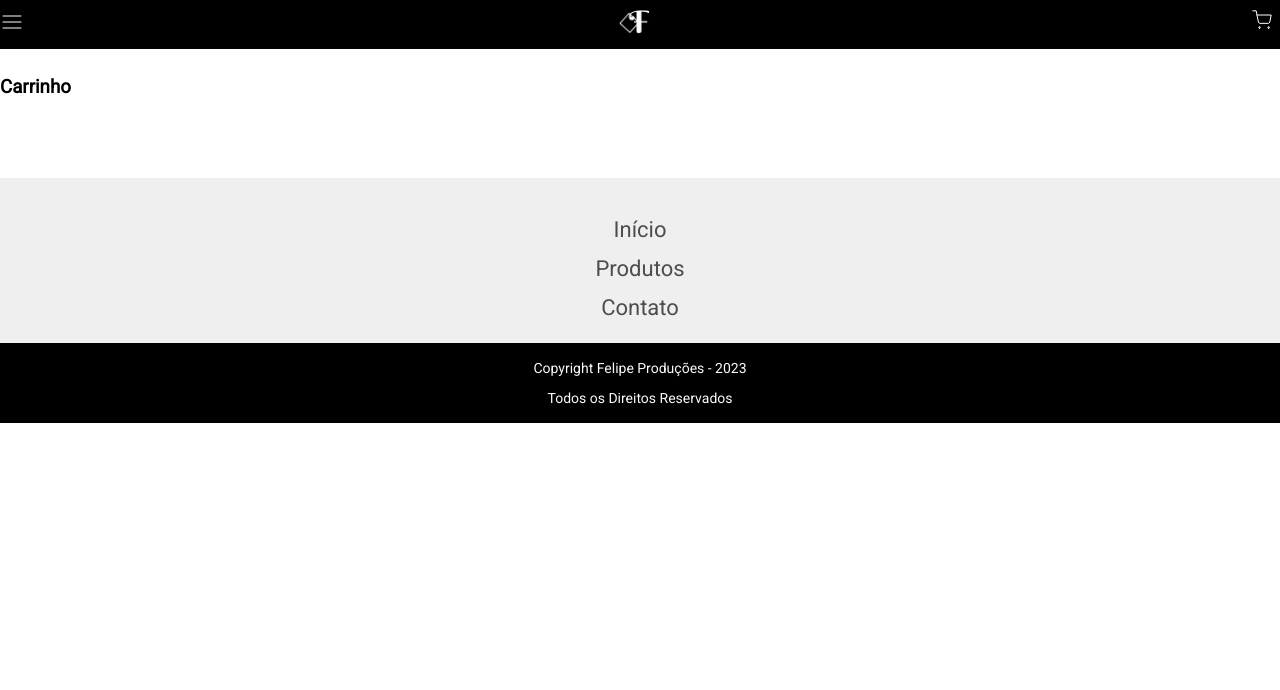
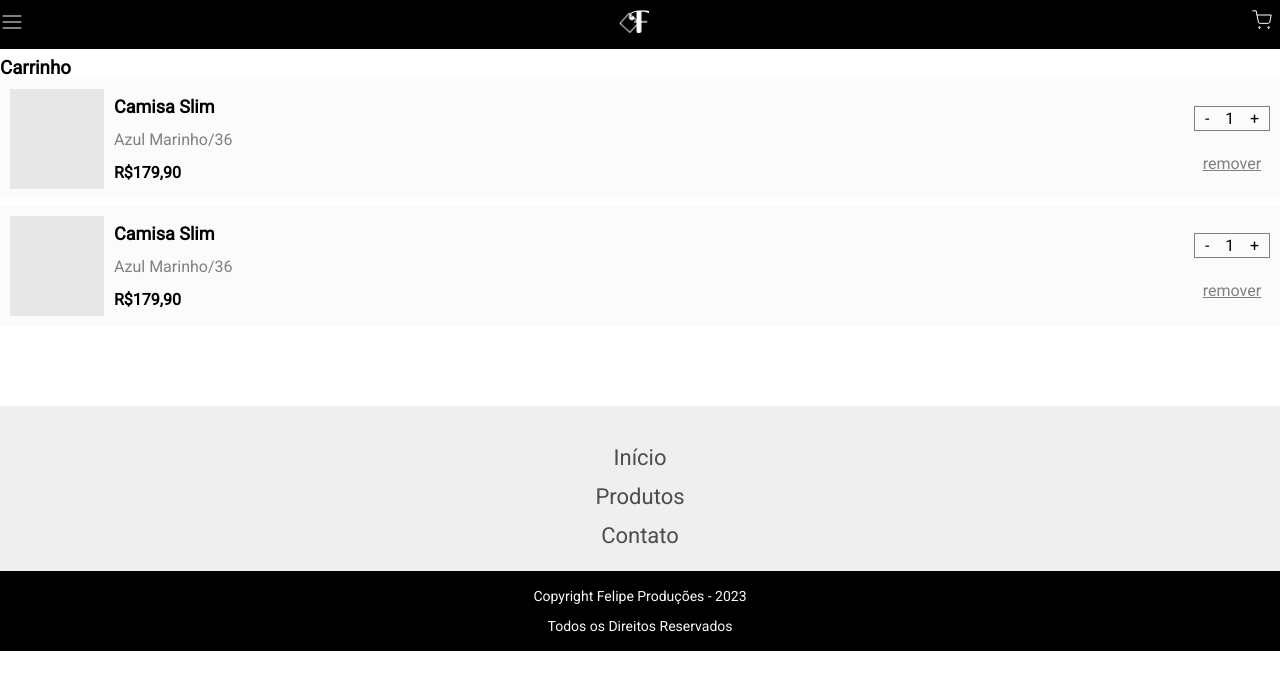
Before and after one commit to fe-lipejs/lojaflipper, a Vue app: page /carrinho in a window 1280 px wide. Shown: the top 690 px of the page. Built offline with nearby package versions, Linux system fonts and the light colour scheme.

Commit message:
incrementei o card de produtos na pagina frete

```diff
--- a/src/components/Views/Carrinho/Carrinho.vue
+++ b/src/components/Views/Carrinho/Carrinho.vue
@@ -1,13 +1,20 @@
 <template>
   <div>
-    <br /><br /><br /><br />
+    <br /><br /><br />
     <h3>Carrinho</h3>
+    <ProdutoCarrinho/>
+    <ProdutoCarrinho/>
   </div>
 </template>
 
 <script>
+import ProdutoCarrinho from "@/components/Views/Carrinho/ProdutoCarrinho.vue"
 export default {
   name: "Carrinho",
+  components:{
+    ProdutoCarrinho
+  },
+
   data() {
     return {
       nome: "Carrinho",
--- /dev/null
+++ b/src/components/Views/Carrinho/ProdutoCarrinho.vue
@@ -0,0 +1,91 @@
+<template>
+  <div>
+    <div class="container">
+      <div style="display:flex" >
+        <div class="produtoImagem"></div>
+        <div class="produtoInformacoes">
+          <div>Camisa Slim</div>
+          <div>Azul Marinho/36</div>
+          <div>R$179,90</div>
+        </div>
+      </div>
+
+      <div class="alterarContainer">
+        <div class="quantidadeContainer">
+          <div v-on:click="quantidadeFuncao(-1)">-</div>
+          <div>{{ quantidade }}</div>
+          <div v-on:click="quantidadeFuncao(+1)">+</div>
+        </div>
+        <div style="cursor:pointer;text-decoration: underline; color: grey">remover</div>
+      </div>
+    </div>
+  </div>
+</template>
+<style scoped>
+.container {
+  display: flex;
+  justify-content: space-between;
+  padding: 10px;
+  margin-bottom: 7px;
+  align-items: center;
+  background-color: #fbfbfbed;
+}
+
+.produtoInformacoes, .alterarContainer{
+  display: flex;
+  flex-direction: column;
+  justify-content: space-around;
+}
+.alterarContainer{
+  height: 90px;
+  align-items: center;
+}
+.produtoInformacoes {
+  margin-left: 10px;
+}
+.produtoInformacoes div:nth-child(1){
+  font-weight: 600;
+  font-size: 18px;
+}
+.produtoInformacoes div:nth-child(2){
+  color: grey;
+}
+.produtoInformacoes div:nth-child(3){
+    font-weight: 900;
+}
+
+
+.produtoImagem {
+  height: 100px;
+  width: 94px;
+  background-color: #e7e7e7;
+}
+.quantidadeContainer {
+  display: flex;
+  justify-content: space-around;
+  width: 70px;
+  padding: 2px;
+  border: 1px solid grey;
+}
+</style>
+
+<script>
+export default {
+  data() {
+    return {
+      quantidade: 1,
+      estoque: 7,
+    };
+  },
+  methods: {
+    quantidadeFuncao(e) {
+      this.quantidade = this.quantidade + e;
+      if (this.quantidade < 1) {
+        this.quantidade = 1;
+      } else if (this.quantidade > this.estoque) {
+        this.quantidade = this.estoque;
+      }
+    },
+  },
+};
+</script>
--- a/src/components/Views/Frete/Frete.vue
+++ b/src/components/Views/Frete/Frete.vue
@@ -4,7 +4,9 @@
     <br />
     <br />
     <br />
+    <!-- Preciso colocar uma imagem do produto e seu preço aqui, para o cliente saiba o que está comprando -->
     <!-- RESUMO DO FRETE -->
+    <h4 style="text-align: center; margin:10px">Resumo</h4>
     <div class="dds-cont">
       <div class="dds-cont-sub">
         <div>
@@ -25,7 +27,9 @@
         <div style="text-decoration: underline; font-weight: 900">alterar</div>
       </div>
     </div>
-    <div style="margin-top: 50px" class="frete-container">
+    <!-- Escola o frete, futuramente vou criar um component só disso, como lá encima tbm -->
+    <h4 style="text-align: center; margin:20px">Escolha o Frete</h4>
+    <div  class="frete-container">
       <div class="frete-cont">
         <div style="display: flex">
           <input
@@ -75,7 +79,7 @@
       </div>
       <br />
     </div>
-    <ButtonPadrao href="/" texto="Confirmar Pagamento"/>
+    <ButtonPadrao href="/carrinho" texto="Confirmar Pagamento"/>
 
   </div>
 </template>
```
